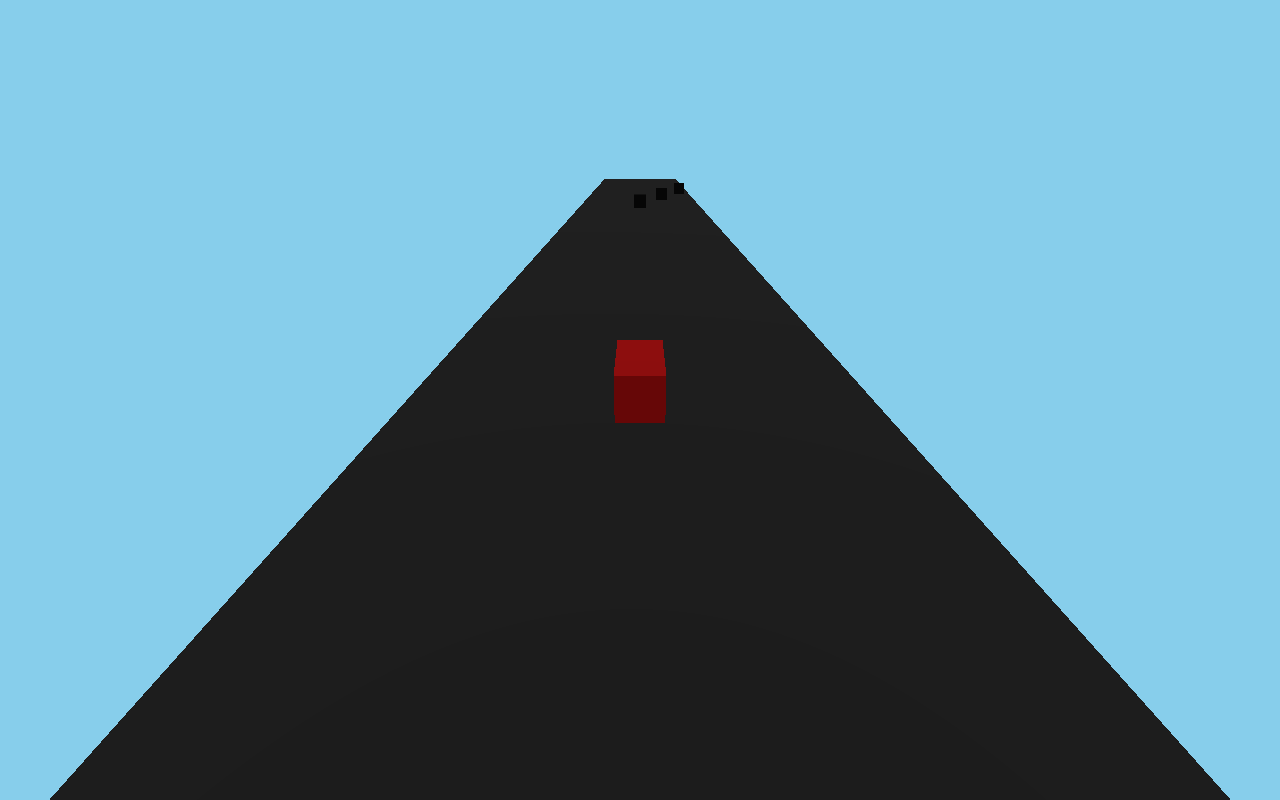
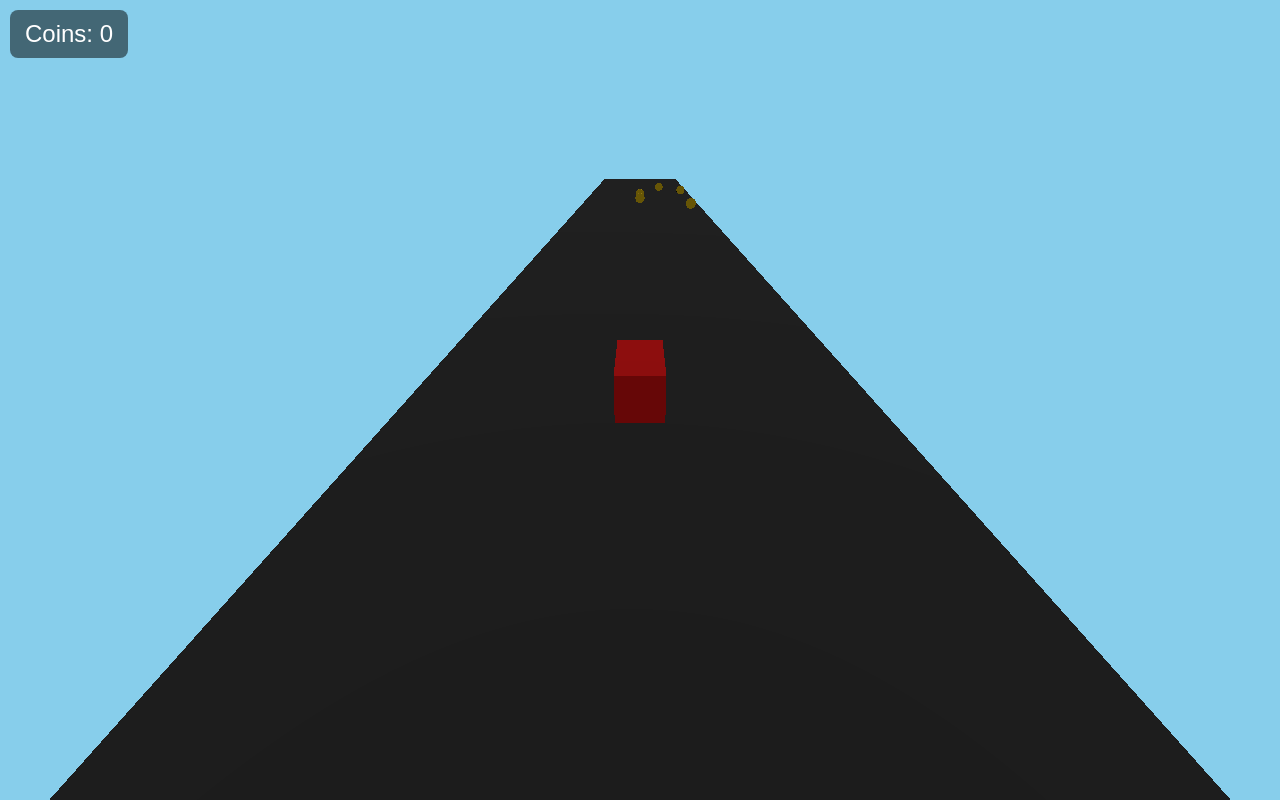
Before and after one commit to ianisbetter09/cool-science-games, a plain HTML site: page car.html in a window 1280 px wide. Drawn offline with nearby package versions, Linux system fonts and the light colour scheme; animation ran at ten frames a second.

Commit message:
Update car.html

```diff
--- a/car.html
+++ b/car.html
@@ -2,13 +2,26 @@
 <html lang="en">
 <head>
   <meta charset="UTF-8" />
-  <title>3D Car Game</title>
+  <title>3D Car Coin Collector</title>
   <style>
-    body { margin: 0; overflow: hidden; }
+    body { margin: 0; overflow: hidden; font-family: Arial, sans-serif; }
     canvas { display: block; }
+    #hud {
+      position: absolute;
+      top: 10px;
+      left: 10px;
+      font-size: 24px;
+      color: white;
+      background: rgba(0, 0, 0, 0.5);
+      padding: 10px 15px;
+      border-radius: 8px;
+    }
   </style>
 </head>
 <body>
+
+<div id="hud">Coins: <span id="coinCount">0</span></div>
+
 <script src="https://cdn.jsdelivr.net/npm/three@0.158.0/build/three.min.js"></script>
 
 <script>
@@ -65,26 +78,26 @@
     if (e.key === 'ArrowRight') moveRight = false;
   });
 
-  // Obstacles
-  const obstacles = [];
-  const obstacleSpeed = 0.4;
+  // Coins
+  const coins = [];
+  const coinSpeed = 0.4;
+  let coinCount = 0;
 
-  function spawnObstacle() {
-    const obsGeometry = new THREE.BoxGeometry(1, 1, 1);
-    const obsMaterial = new THREE.MeshStandardMaterial({ color: 0x000000 });
-    const obs = new THREE.Mesh(obsGeometry, obsMaterial);
-    obs.position.set((Math.floor(Math.random() * 5) - 2) * 2, 0.5, -50);
-    scene.add(obs);
-    obstacles.push(obs);
+  const coinCounter = document.getElementById('coinCount');
+
+  function spawnCoin() {
+    const coinGeometry = new THREE.CylinderGeometry(0.4, 0.4, 0.1, 32);
+    const coinMaterial = new THREE.MeshStandardMaterial({ color: 0xffd700 });
+    const coin = new THREE.Mesh(coinGeometry, coinMaterial);
+    coin.rotation.x = Math.PI / 2;
+    coin.position.set((Math.floor(Math.random() * 5) - 2) * 2, 0.5, -50);
+    scene.add(coin);
+    coins.push(coin);
   }
 
-  setInterval(spawnObstacle, 1500); // every 1.5 sec
-
-  let isGameOver = false;
+  setInterval(spawnCoin, 1000); // every 1 sec
 
   function animate() {
-    if (isGameOver) return;
-
     requestAnimationFrame(animate);
 
     // Move car left/right
@@ -99,24 +112,26 @@
       }
     });
 
-    // Move obstacles toward player
-    obstacles.forEach((obs, index) => {
-      obs.position.z += obstacleSpeed;
+    // Move coins & detect collection
+    coins.forEach((coin, index) => {
+      coin.position.z += coinSpeed;
 
-      // Collision check
+      // Coin collection check
       if (
-        Math.abs(obs.position.x - car.position.x) < 1 &&
-        Math.abs(obs.position.z - car.position.z) < 1
+        Math.abs(coin.position.x - car.position.x) < 0.75 &&
+        Math.abs(coin.position.z - car.position.z) < 1
       ) {
-        isGameOver = true;
-        alert("💥 Game Over!");
-        window.location.reload();
+        coinCount++;
+        coinCounter.textContent = coinCount;
+        scene.remove(coin);
+        coins.splice(index, 1);
+        return; // Skip rest for this coin
       }
 
-      // Remove off-screen
-      if (obs.position.z > 20) {
-        scene.remove(obs);
-        obstacles.splice(index, 1);
+      // Remove if off-screen
+      if (coin.position.z > 20) {
+        scene.remove(coin);
+        coins.splice(index, 1);
       }
     });
 
```
